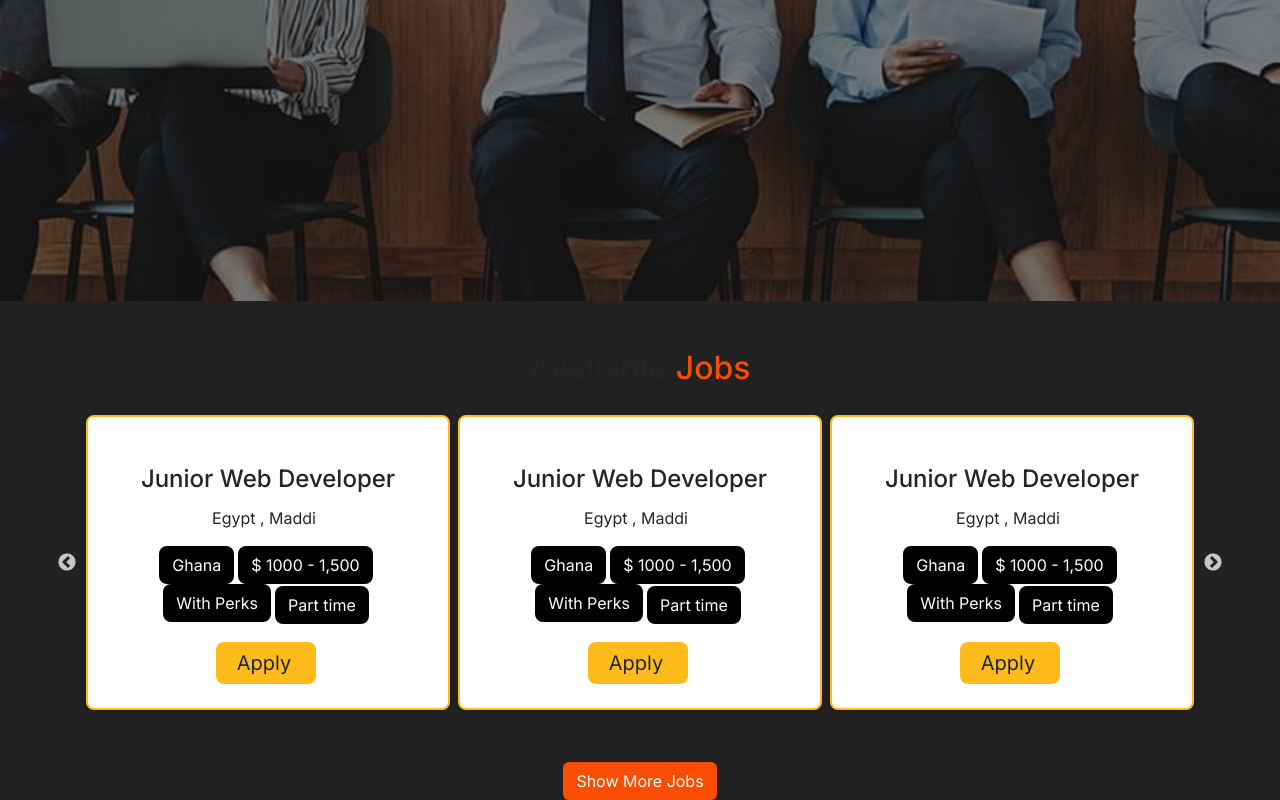
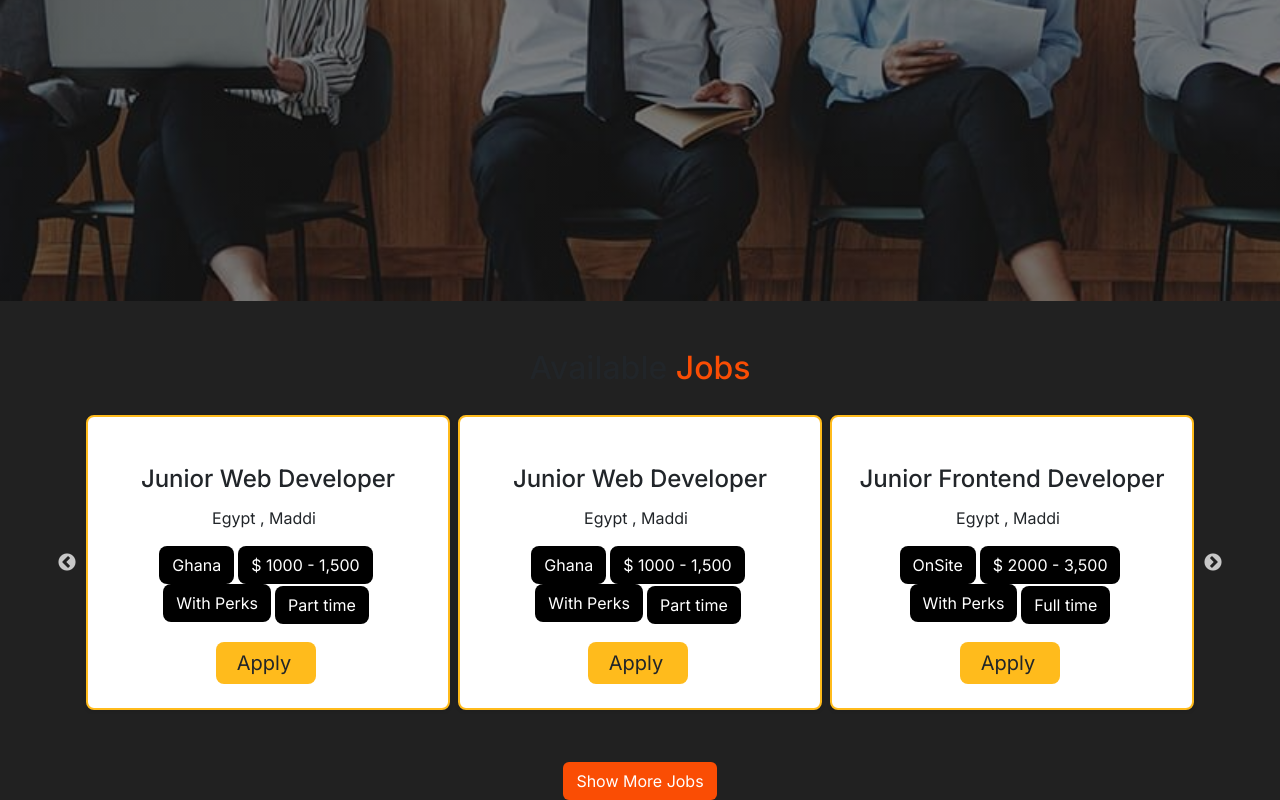
Before and after one commit to Omar-Nashaat/jobconnect, a React (Create React App) app: page / in a window 1280 px wide. Shown: the part 571-1371 px from the top of the page. Built offline with nearby package versions, Linux system fonts and the light colour scheme; the HTML template or start-up script is replaced by a standard one.

Commit message:
Adding some fake data to jobs

```diff
--- a/src/Components/JobsSlider/JobsSlider.jsx
+++ b/src/Components/JobsSlider/JobsSlider.jsx
@@ -55,11 +55,29 @@ export default function JobsSlider() {
                     <div class="service-icon d-flex justify-content-center align-items-center m-auto">
                         <i class="fa-solid fa-user-plus fs-4"></i>
                     </div>
-                    <h4 class="pt-4 pb-1">Junior Web Developer</h4>
+                    <h4 class="pt-4 pb-1">Junior Frontend Developer</h4>
                     <p>Egypt , Maddi<i class={style.checkIcon + " fa-solid fa-circle-check ps-2"}></i></p>
                     <div className="mb-3">
-                        <button className={style.jobBtnBlack + " btn rounded-3 me-1"}>Ghana</button>
-                        <button className={style.jobBtnBlack + " btn rounded-3 me-1"}>$ 1000 - 1,500</button>
+                        <button className={style.jobBtnBlack + " btn rounded-3 me-1"}>OnSite</button>
+                        <button className={style.jobBtnBlack + " btn rounded-3 me-1"}>$ 2000 - 3,500</button>
+                        <button className={style.jobBtnBlack + " btn rounded-3 me-1 mb-1"}>With Perks</button>
+                        <button className={style.jobBtnBlack + " btn rounded-3 me-1"}>Full time</button>
+                    </div>
+                    <div>
+                        <button className={style.jobBtnApply + " btn rounded-3 me-1 rounded-3 fs-5"}>Apply<i class="fa-solid fa-link ps-1"></i></button>
+                    </div>
+                </div>
+            </div>
+            <div>
+                <div class={style.jobCard + " text-center bg-white rounded-3 p-4 shadow-sm m-1"}>
+                    <div class="service-icon d-flex justify-content-center align-items-center m-auto">
+                        <i class="fa-solid fa-user-plus fs-4"></i>
+                    </div>
+                    <h4 class="pt-4 pb-1">UI/UX Developer</h4>
+                    <p>Egypt , Maddi<i class={style.checkIcon + " fa-solid fa-circle-check ps-2"}></i></p>
+                    <div className="mb-3">
+                        <button className={style.jobBtnBlack + " btn rounded-3 me-1"}>Remote</button>
+                        <button className={style.jobBtnBlack + " btn rounded-3 me-1"}>$ 1000 - 1,700</button>
                         <button className={style.jobBtnBlack + " btn rounded-3 me-1 mb-1"}>With Perks</button>
                         <button className={style.jobBtnBlack + " btn rounded-3 me-1"}>Part time</button>
                     </div>
@@ -73,31 +91,13 @@ export default function JobsSlider() {
                     <div class="service-icon d-flex justify-content-center align-items-center m-auto">
                         <i class="fa-solid fa-user-plus fs-4"></i>
                     </div>
-                    <h4 class="pt-4 pb-1">Junior Web Developer</h4>
+                    <h4 class="pt-4 pb-1">Senior Backend Developer</h4>
                     <p>Egypt , Maddi<i class={style.checkIcon + " fa-solid fa-circle-check ps-2"}></i></p>
                     <div className="mb-3">
-                        <button className={style.jobBtnBlack + " btn rounded-3 me-1"}>Ghana</button>
-                        <button className={style.jobBtnBlack + " btn rounded-3 me-1"}>$ 1000 - 1,500</button>
-                        <button className={style.jobBtnBlack + " btn rounded-3 me-1 mb-1"}>With Perks</button>
-                        <button className={style.jobBtnBlack + " btn rounded-3 me-1"}>Part time</button>
-                    </div>
-                    <div>
-                        <button className={style.jobBtnApply + " btn rounded-3 me-1 rounded-3 fs-5"}>Apply<i class="fa-solid fa-link ps-1"></i></button>
-                    </div>
-                </div>
-            </div>
-            <div>
-                <div class={style.jobCard + " text-center bg-white rounded-3 p-4 shadow-sm m-1"}>
-                    <div class="service-icon d-flex justify-content-center align-items-center m-auto">
-                        <i class="fa-solid fa-user-plus fs-4"></i>
-                    </div>
-                    <h4 class="pt-4 pb-1">Junior Web Developer</h4>
-                    <p>Egypt , Maddi<i class={style.checkIcon + " fa-solid fa-circle-check ps-2"}></i></p>
-                    <div className="mb-3">
-                        <button className={style.jobBtnBlack + " btn rounded-3 me-1"}>Ghana</button>
-                        <button className={style.jobBtnBlack + " btn rounded-3 me-1"}>$ 1000 - 1,500</button>
-                        <button className={style.jobBtnBlack + " btn rounded-3 me-1 mb-1"}>With Perks</button>
-                        <button className={style.jobBtnBlack + " btn rounded-3 me-1"}>Part time</button>
+                        <button className={style.jobBtnBlack + " btn rounded-3 me-1"}>OnSite</button>
+                        <button className={style.jobBtnBlack + " btn rounded-3 me-1"}>$ 3000 - 3,700</button>
+                        <button className={style.jobBtnBlack + " btn rounded-3 me-1 mb-1"}>No Perks</button>
+                        <button className={style.jobBtnBlack + " btn rounded-3 me-1"}>Full time</button>
                     </div>
                     <div>
                         <button className={style.jobBtnApply + " btn rounded-3 me-1 rounded-3 fs-5"}>Apply<i class="fa-solid fa-link ps-1"></i></button>
```
